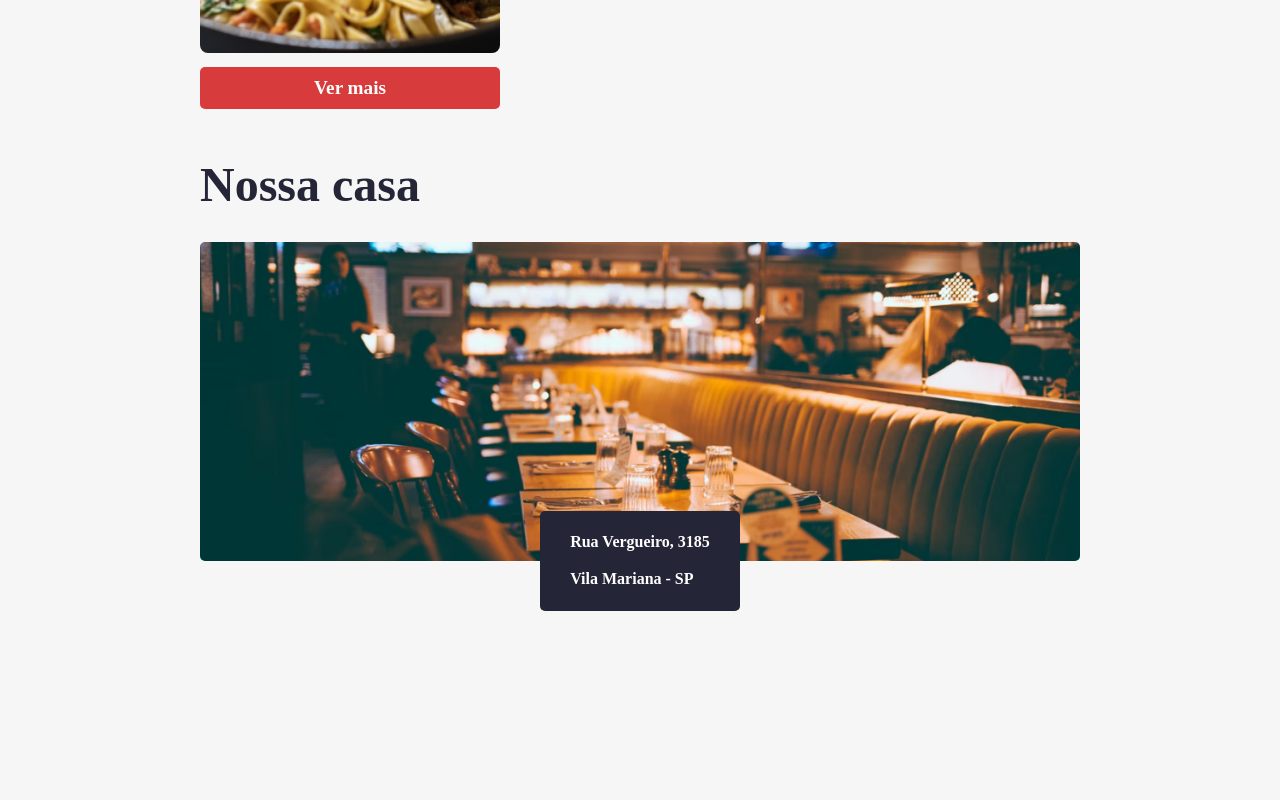
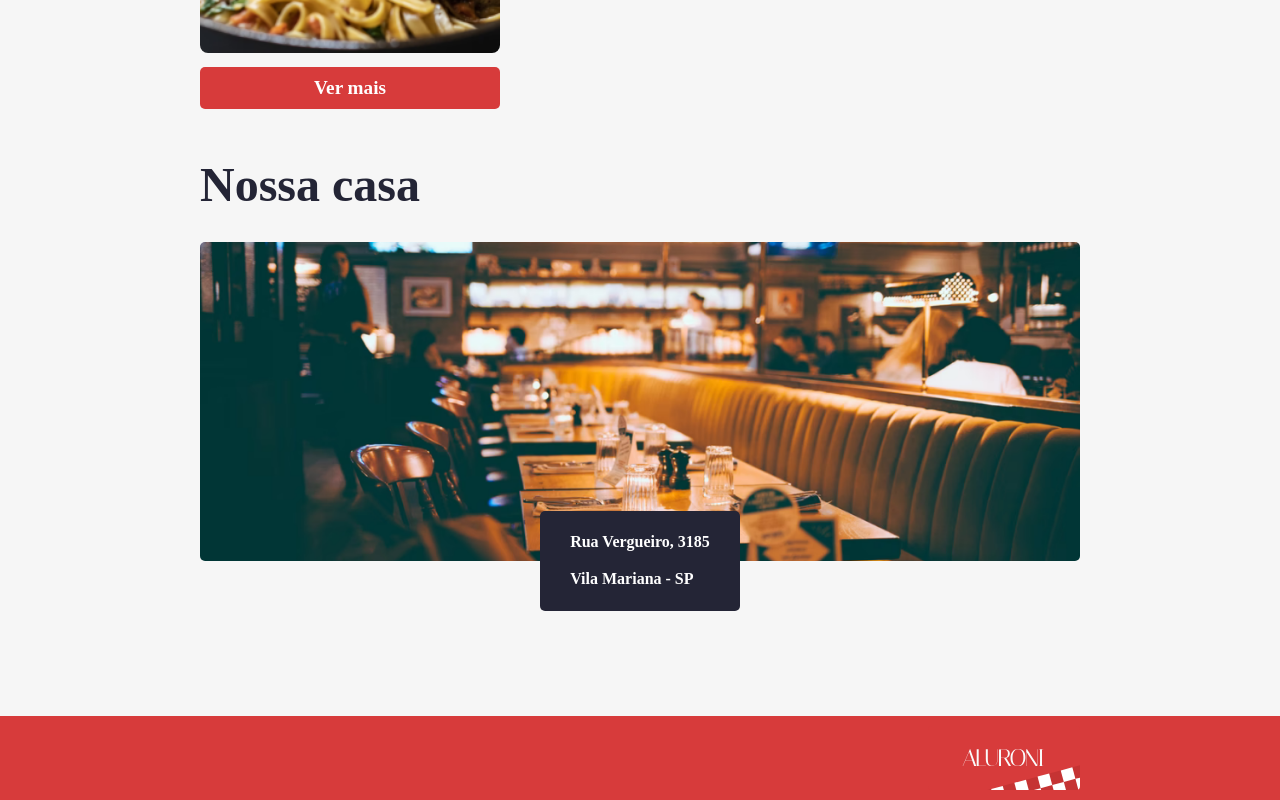
Before and after one commit to carolinelins/aluroni, a React (Create React App) app: page / in a window 1280 px wide. Shown: the part 1121-1921 px from the top of the page. Before the commit the page ends 1837 px from the top, so only its background shows below. Built offline with nearby package versions, Linux system fonts and the light colour scheme; a web font is replaced by a local one.

Commit message:
Criando o NotFound

```diff
--- /dev/null
+++ b/src/components/Footer/Footer.module.scss
@@ -0,0 +1,17 @@
+@import "styles/variaveis";
+@import "styles/breakpoints";
+.footer {
+  background-color: $red;
+  display: flex;
+  justify-content: flex-end;
+  padding: 10px $padding-horizontal;
+  @media (max-width: $desktop_xsm) {
+  padding: 10px $padding-horizontal-mobile;
+  }
+  @media (min-width: $desktop_xsm) and (max-width: $desktop_sm) {
+  padding: 10px $padding-horizontal-sm;
+  }
+  @media (min-width: $desktop_sm) and (max-width: $desktop_md) {
+  padding: 10px $padding-horizontal-md;
+  }
+}
--- /dev/null
+++ b/src/components/Footer/index.tsx
@@ -0,0 +1,10 @@
+import styles from './Footer.module.scss'
+import { ReactComponent as Logo } from 'assets/logo.svg'
+
+export default function Footer() {
+  return (
+    <footer className={styles.footer}>
+      <Logo />
+    </footer>
+  )
+}
--- a/src/index.css
+++ b/src/index.css
@@ -9,3 +9,9 @@
     box-sizing: border-box;
     font-family: 'Italiana', serif;
 }
+
+#root > main.container {
+    display: flex;
+    flex-direction: column;
+    min-height: 100vh;
+  }
--- /dev/null
+++ b/src/pages/NotFound/NotFound.module.scss
@@ -0,0 +1,21 @@
+@import 'styles/variaveis';
+.container {
+  align-items: center;
+  display: flex;
+  flex: 1;
+  flex-direction: column;
+  justify-content: center;
+}
+.voltar {
+  display: flex;
+  justify-content: flex-start;
+  width: 100%;
+  button {
+    background-color: transparent;
+    border: none;
+    color: $red;
+    cursor: pointer;
+    font-size: 1.5rem;
+    font-weight: bold;
+  }
+}
--- /dev/null
+++ b/src/pages/NotFound/index.tsx
@@ -0,0 +1,15 @@
+import styles from './NotFound.module.scss'
+import { ReactComponent as NotFoundImage } from 'assets/not_found.svg'
+import classNames from 'classnames'
+import stylesTema from 'styles/Tema.module.scss'
+
+export default function NotFound() {
+  return (
+    <div className={classNames({
+      [styles.container]: true,
+      [stylesTema.container]: true
+    })}>
+      <NotFoundImage />
+    </div>
+  )
+}
--- a/src/routes.js
+++ b/src/routes.js
@@ -1,7 +1,9 @@
+import Footer from 'components/Footer'
 import Menu from 'components/Menu'
 import PaginaPadrao from 'components/PaginaPadrao'
 import Cardapio from 'pages/Cardapio'
 import Inicio from 'pages/Inicio'
+import NotFound from 'pages/NotFound'
 import Sobre from 'pages/Sobre'
 import { BrowserRouter as Router, Routes, Route } from 'react-router-dom'
 
@@ -16,7 +18,9 @@
             <Route path='cardapio' element={<Cardapio />} />
             <Route path='sobre' element={<Sobre />} />
           </Route>
+          <Route path='*' element={<NotFound />} />
         </Routes>
+        <Footer />
       </Router>
     </main>
   )
```
Also changed, not shown: src/assets/not_found.svg (added).
